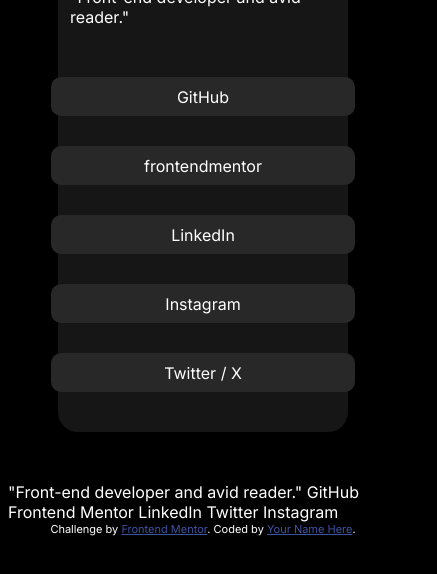
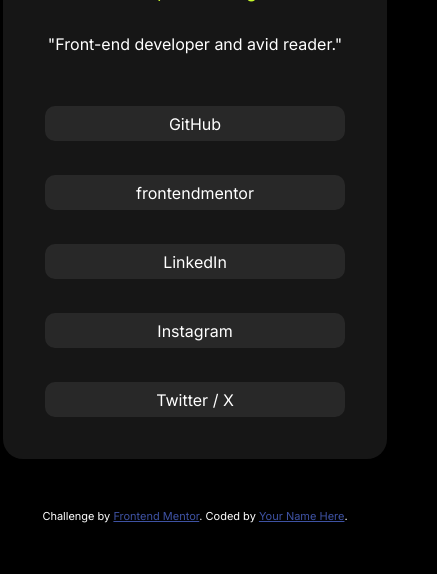
Before and after one commit to Gustavo-A-Machado/Social-profile, a plain HTML site: page index.html in a window 390 px wide. Shown: the part 274-848 px from the top of the page, 437 px wide, since content can reach past the window. Drawn offline with Linux system fonts and the light colour scheme.

Commit message:
Modified Index and Style, optimazed for web and stater utilizing media queries

```diff
--- a/index.html
+++ b/index.html
@@ -14,7 +14,7 @@
 </head>
 <body>
 
-  <main>
+  <main class="main">
       <div class="socials">
         <div class="image">
           <img src="assets/images/avatar-jessica.jpeg" alt="avatar">
@@ -46,24 +46,10 @@
           </section>
         </div>
       </div>
-  </main>
-
-
-
-
-
-
-  "Front-end developer and avid reader."
-
-  GitHub
-  Frontend Mentor
-  LinkedIn
-  Twitter
-  Instagram
-
        <div class="attribution">
     Challenge by <a href="https://www.frontendmentor.io?ref=challenge" target="_blank">Frontend Mentor</a>.
     Coded by <a href="#">Your Name Here</a>.
   </div>
+  </main>
 </body>
 </html>
--- a/style.css
+++ b/style.css
@@ -2,30 +2,31 @@
 .attribution a { color: hsl(228, 45%, 44%); }
 
 
-html, body {
-    width: 100vw;
-    height: 100vh;
-}
 
-.socials {
-
-}
-
-@media (min-width:375px) and (max-width: 480px) {
-
-html, body {
+    html, body {
+    display: flex;
+    align-content: center;
+    justify-content: center;
+    align-items: center;
     font-family: "Inter", sans-serif;
     color: hsl(0, 0%, 100%);
     background-color: #000000;
     width: 100vw;
     height: 100vh;
-}
+    }
+
+    .main {
+        display: flex;
+        flex-direction: column;
+        align-content: center;
+    }
 
     .socials {
         display: flex;
         flex-direction: column;
         align-items: center;
         justify-content: center;
+        align-self: center;
         margin: 50px;
         padding: 10px;
         background-color: rgb(22, 22, 22);
@@ -61,24 +62,117 @@
     }
 
     .links a{
+        display: flex;
+        justify-content: center;
+        align-items: center;
+        width: 300px;
+        height: 35px;
+        border-radius: 10px;
         text-decoration: none;
         color: #ffffff;
+        text-decoration: none;
+        background-color: rgb(40, 40, 40);
     }
 
     .links section div {
         display: flex;
         flex-direction: column;
-        width: 300px;
         padding: 2px;
-        height: 35px;
         margin: 30px;
-        border-radius: 10px;
-        background-color: rgb(40, 40, 40);
         text-decoration: none;
         justify-content: center;
         align-items: center;
     }
+    .links section div a:hover{
+        color: black;
+        background-color:hsl(75, 94%, 57%) ;
+    }
 
 
 
+
+    @media (min-width:375px) and (max-width: 480px) {
+
+    html, body {
+    display: flex;
+    font-family: "Inter", sans-serif;
+    color: hsl(0, 0%, 100%);
+    background-color: #000000;
+    width: 100vw;
+    height: 100vh;
+    display: flex;
+    }
+
+    .main {
+        display: flex;
+        align-items: center;
+    }
+
+    .socials {
+        display: flex;
+        flex-direction: column;
+        align-items: center;
+        justify-content: center;
+        align-self: center;
+        margin: 50px;
+        padding: 10px;
+        background-color: rgb(22, 22, 22);
+        border-radius: 20px;
+    }
+    .image  img{
+        width: 100px;
+        border-radius: 300px;
+    }
+
+    .info {
+        display: flex;
+        flex-direction: column;
+        align-items: center;
+        font-size: 16px;
+    }
+    .info p, h1 {
+        margin: 2px;
+    }
+
+
+    #title {
+        font-weight: 700;
+    }
+    #subtitle {
+        font-weight: 600;
+        margin-bottom: 30px;
+        color: hsl(75, 94%, 57%);
+    }
+    #definition {
+        font-weight: 400;
+        margin-bottom: 20px;
+    }
+
+    .links a{
+        display: flex;
+        justify-content: center;
+        align-items: center;
+        width: 300px;
+        height: 35px;
+        border-radius: 10px;
+        text-decoration: none;
+        color: #ffffff;
+        text-decoration: none;
+        background-color: rgb(40, 40, 40);
+    }
+
+    .links section div {
+        display: flex;
+        flex-direction: column;
+        padding: 2px;
+        margin: 30px;
+        text-decoration: none;
+        justify-content: center;
+        align-items: center;
+    }
+    .links section div a:hover{
+        color: black;
+        background-color:hsl(75, 94%, 57%) ;
+    }
+
 }
```
Lines whose indentation alone changed are shown as unchanged.
